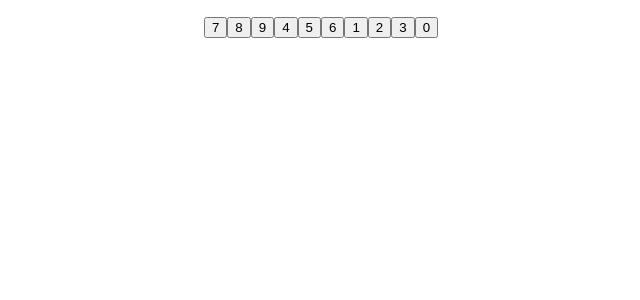
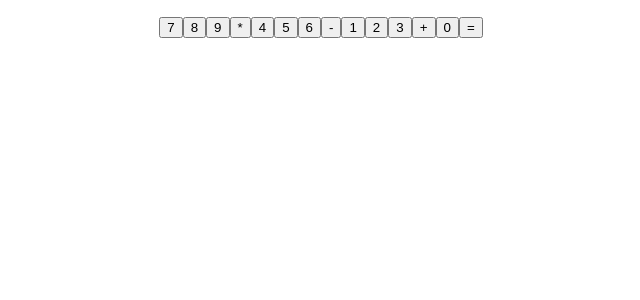
Before and after one commit to DmitryYevtushenko/calculatorOnReact, a React (Create React App) app: page / in a window 1280 px wide. Shown: the top 300 px of the page, without its empty margins (319-959 px from the left). Built offline with nearby package versions, Linux system fonts and the light colour scheme.

Commit message:
1. calculate func is added 2. buttonPressed func changed to handle "=" and "calculate" func call

```diff
--- a/src/App.js
+++ b/src/App.js
@@ -6,11 +6,20 @@
 class App extends Component {
   state = {
     result: ''
-  }
+  };
 
   buttonPressed = buttonName => {
+    if (buttonName === '=') {
+      this.calculate();
+    } else
     this.setState({
-      result: buttonName
+      result: this.state.result + buttonName
+    });
+  };
+
+  calculate = () => {
+    this.setState({
+      result: eval(this.state.result)
     });
   };
 
@@ -22,7 +31,7 @@
 
         </div>
       );
-    }
+    };
 
 }
 
--- a/src/components/KeyPad.js
+++ b/src/components/KeyPad.js
@@ -11,15 +11,19 @@
       <div className="KeyPad">
         <div>
            <button type="button" name="7" onClick={this.buttonPressed}>7</button>
-           <button type="button" name="8">8</button>
-           <button type="button" name="9">9</button>
-           <button type="button" name="4">4</button>
-           <button type="button" name="5">5</button>
-           <button type="button" name="6">6</button>
-           <button type="button" name="1">1</button>
-           <button type="button" name="2">2</button>
-           <button type="button" name="3">3</button>
-           <button type="button" name="0">0</button>
+           <button type="button" name="8" onClick={this.buttonPressed}>8</button>
+           <button type="button" name="9" onClick={this.buttonPressed}>9</button>
+           <button type="button" name="*" onClick={this.buttonPressed}>*</button>
+           <button type="button" name="4" onClick={this.buttonPressed}>4</button>
+           <button type="button" name="5" onClick={this.buttonPressed}>5</button>
+           <button type="button" name="6" onClick={this.buttonPressed}>6</button>
+           <button type="button" name="-" onClick={this.buttonPressed}>-</button>
+           <button type="button" name="1" onClick={this.buttonPressed}>1</button>
+           <button type="button" name="2" onClick={this.buttonPressed}>2</button>
+           <button type="button" name="3" onClick={this.buttonPressed}>3</button>
+           <button type="button" name="+" onClick={this.buttonPressed}>+</button>
+           <button type="button" name="0" onClick={this.buttonPressed}>0</button>
+           <button type="button" name="=" onClick={this.buttonPressed}>=</button>
          </div>
       </div>
     );
```
